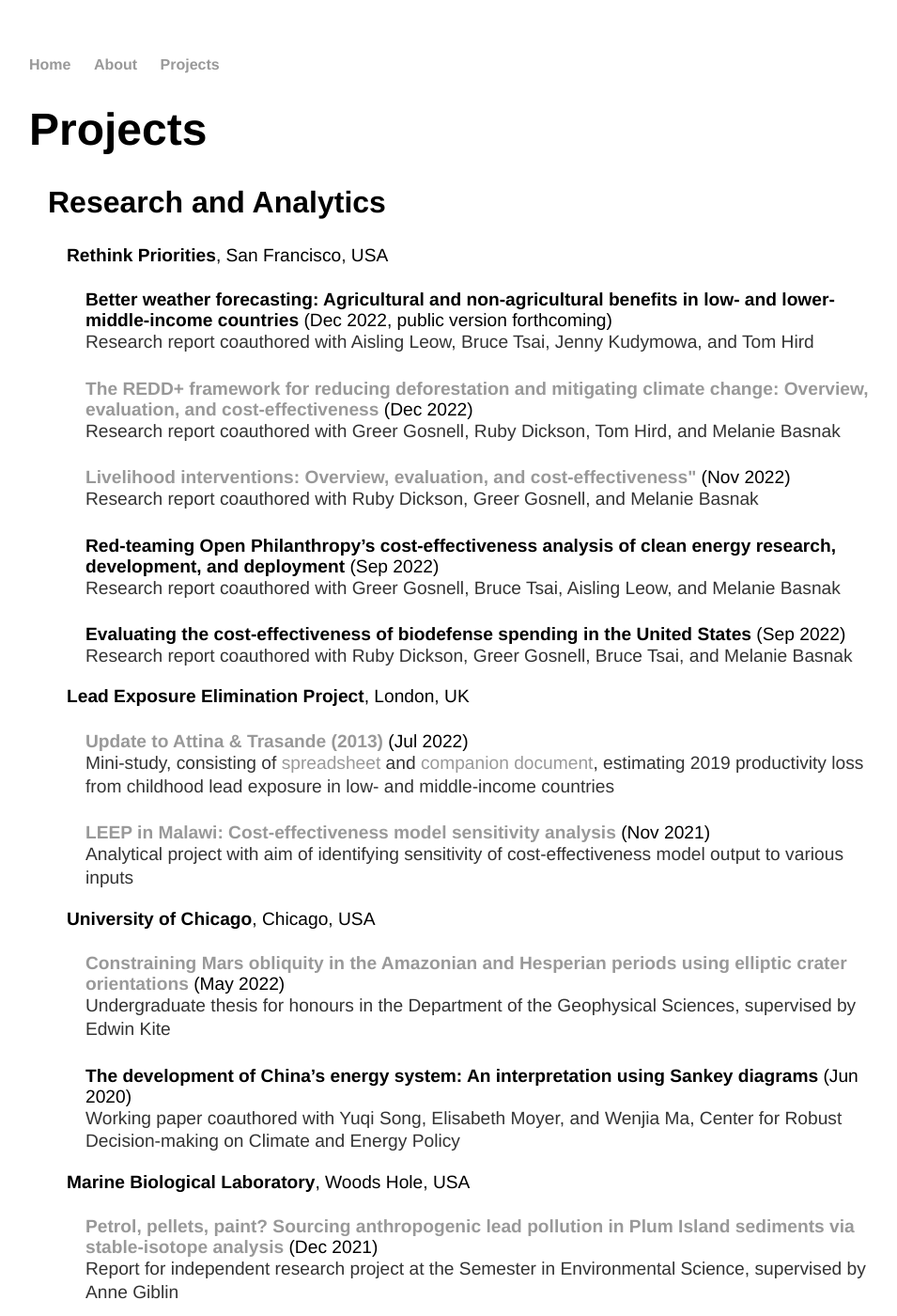
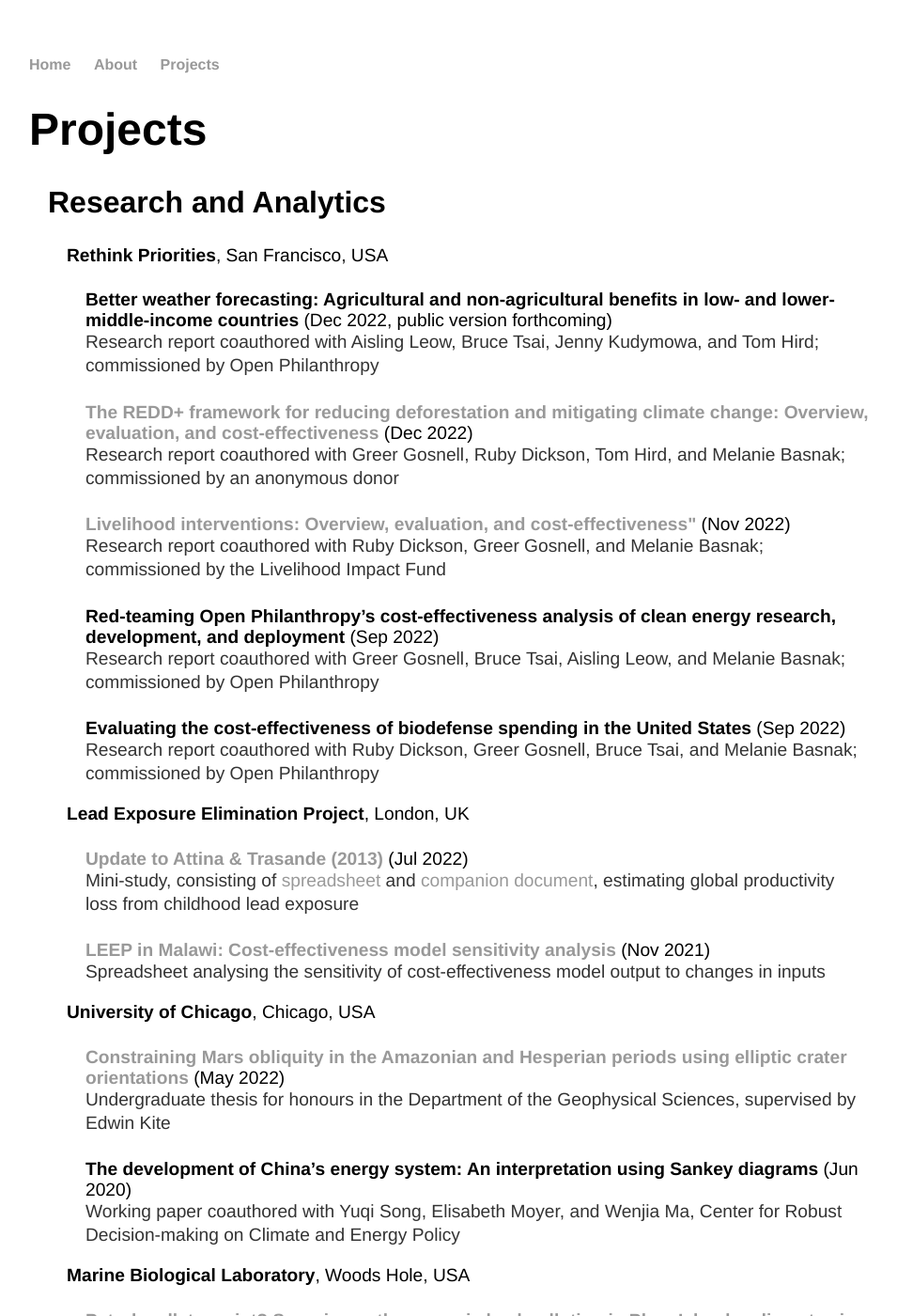
Before and after one commit to y-james-hu/y-james-hu.github.io, a Jekyll site: the page built from projects/index.html, in a window 1280 px wide and 1400 px high. Shown: the whole window at 94% size, without its empty margins (161-1116 px from the left). Built offline with Jekyll 4.4.1, drawn with Linux system fonts in a browser that asks for light colours; some of the changed text lies outside the part shown.

Commit message:
Update index.html

```diff
--- a/projects/index.html
+++ b/projects/index.html
@@ -9,27 +9,27 @@
     <h3 style="margin-left: 40px">Rethink Priorities<span style="font-weight:normal">, San Francisco, USA</span></h3>
 
       <h4 style="margin-left: 60px">Better weather forecasting: Agricultural and non-agricultural benefits in low- and lower-middle-income countries<span style="font-weight:normal"> (Dec 2022, public version forthcoming)</span></h4>
-      <p style="margin-left: 60px">Research report coauthored with Aisling Leow, Bruce Tsai, Jenny Kudymowa, and Tom Hird</p>
+      <p style="margin-left: 60px">Research report coauthored with Aisling Leow, Bruce Tsai, Jenny Kudymowa, and Tom Hird; commissioned by Open Philanthropy</p>
 
       <h4 style="margin-left: 60px"><a href = "https://rethinkpriorities.org/publications/the-redd-framework-for-reducing-deforestation-and-mitigating-climate-change">The REDD+ framework for reducing deforestation and mitigating climate change: Overview, evaluation, and cost-effectiveness</a><span style="font-weight:normal"> (Dec 2022)</span></h4>
-      <p style="margin-left: 60px">Research report coauthored with Greer Gosnell, Ruby Dickson, Tom Hird, and Melanie Basnak</p>
+      <p style="margin-left: 60px">Research report coauthored with Greer Gosnell, Ruby Dickson, Tom Hird, and Melanie Basnak; commissioned by an anonymous donor</p>
 
       <h4 style="margin-left: 60px"><a href = "https://rethinkpriorities.org/publications/livelihood-interventions">Livelihood interventions: Overview, evaluation, and cost-effectiveness"</a><span style="font-weight:normal"> (Nov 2022)</span></h4>
-      <p style="margin-left: 60px">Research report coauthored with Ruby Dickson, Greer Gosnell, and Melanie Basnak</p>
+      <p style="margin-left: 60px">Research report coauthored with Ruby Dickson, Greer Gosnell, and Melanie Basnak; commissioned by the Livelihood Impact Fund</p>
 
       <h4 style="margin-left: 60px">Red-teaming Open Philanthropy’s cost-effectiveness analysis of clean energy research, development, and deployment<span style="font-weight:normal"> (Sep 2022)</span></h4>
-      <p style="margin-left: 60px">Research report coauthored with Greer Gosnell, Bruce Tsai, Aisling Leow, and Melanie Basnak</p>
+      <p style="margin-left: 60px">Research report coauthored with Greer Gosnell, Bruce Tsai, Aisling Leow, and Melanie Basnak; commissioned by Open Philanthropy</p>
 
       <h4 style="margin-left: 60px">Evaluating the cost-effectiveness of biodefense spending in the United States<span style="font-weight:normal"> (Sep 2022)</span></h4>
-      <p style="margin-left: 60px">Research report coauthored with Ruby Dickson, Greer Gosnell, Bruce Tsai, and Melanie Basnak</p>
+      <p style="margin-left: 60px">Research report coauthored with Ruby Dickson, Greer Gosnell, Bruce Tsai, and Melanie Basnak; commissioned by Open Philanthropy</p>
 
     <h3 style="margin-left: 40px">Lead Exposure Elimination Project<span style="font-weight:normal">, London, UK</span></h3>
 
       <h4 style="margin-left: 60px"><a href = "https://docs.google.com/spreadsheets/d/1oN_TgsWeoFN42BUKCOqsFYBwuOxj6R38pZg5dabc-ro/edit">Update to Attina & Trasande (2013)</a><span style="font-weight:normal"> (Jul 2022)</span></h4>
-      <p style="margin-left: 60px">Mini-study, consisting of <a href = "https://docs.google.com/spreadsheets/d/1oN_TgsWeoFN42BUKCOqsFYBwuOxj6R38pZg5dabc-ro/edit">spreadsheet</a> and <a href = "https://docs.google.com/document/d/1LI72TXg3t9o6dAc4DSt4SnHdtvDhJhZtBt65Uy-uzRA/edit">companion document</a>, estimating 2019 productivity loss from childhood lead exposure in low- and middle-income countries</p>
+      <p style="margin-left: 60px">Mini-study, consisting of <a href = "https://docs.google.com/spreadsheets/d/1oN_TgsWeoFN42BUKCOqsFYBwuOxj6R38pZg5dabc-ro/edit">spreadsheet</a> and <a href = "https://docs.google.com/document/d/1LI72TXg3t9o6dAc4DSt4SnHdtvDhJhZtBt65Uy-uzRA/edit">companion document</a>, estimating global productivity loss from childhood lead exposure</p>
 
       <h4 style="margin-left: 60px"><a href = "https://docs.google.com/spreadsheets/d/1U2zACVqx7oGvMF7_BJeP5dbBAhpT6v0E1zLIDxdxOUA/edit?usp=sharing">LEEP in Malawi: Cost-effectiveness model sensitivity analysis</a><span style="font-weight:normal"> (Nov 2021)</span></h4>
-      <p style="margin-left: 60px">Analytical project with aim of identifying sensitivity of cost-effectiveness model output to various inputs</p>
+      <p style="margin-left: 60px">Spreadsheet analysing the sensitivity of cost-effectiveness model output to changes in inputs</p>
 
     <h3 style="margin-left: 40px">University of Chicago<span style="font-weight:normal">, Chicago, USA</span></h3>
 
@@ -49,7 +49,7 @@
     <h3 style="margin-left: 40px">Lead Exposure Elimination Project<span style="font-weight:normal">, London, UK</span></p>
 
       <h4 style="margin-left: 60px"><a href = "https://leadelimination.org/economic-productivity-lead-exposure/">How much economic productivity does lead exposure cost the world?</a><span style="font-weight:normal"> (Aug 2022)</span></h4>
-      <p style="margin-left: 60px">Introduction to my <a href = "#update">update</a> of Attina and Trasande’s (2013) study on the economic impact of childhood lead exposure in low- and middle-income countries</p>
+      <p style="margin-left: 60px">Introduction to my <a href = "#update">update</a> of Attina and Trasande’s (2013) study on the economic impact of childhood lead exposure in low- and middle-income countries; cited by the Center for Global Development in its stocktaking report for a Berlin G7 workshop</p>
 
       <h4 style="margin-left: 60px"><a href = "https://leadelimination.org/malawi_cost-effectiveness_intro/">How cost-effective is LEEP’s Malawi program?</a><span style="font-weight:normal"> (Jan 2022)</span></h4>
       <p style="margin-left: 60px">Introduction to LEEP’s internal model for evaluating the cost-effectiveness of its Malawi programme</p>
```
